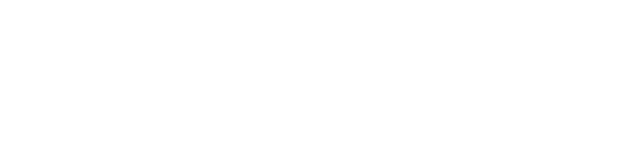
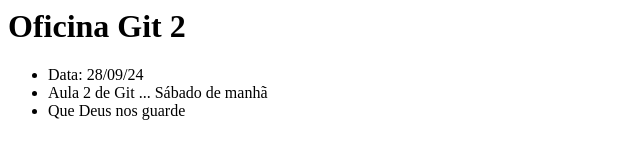
Before and after one commit to B2zin/gitnapratica2, a plain HTML site: page index.html in a window 1280 px wide. Shown: the whole page, without its empty margins (0-640 px from the left). Drawn offline with Linux system fonts and the light colour scheme.

Commit message:
modificação 1

```diff
--- a/index.html
+++ b/index.html
@@ -1,3 +1,14 @@
 <html>
-
+    <head>
+        <meta charset="utf-8">
+        <title>Oficina GIT 2</title>
+    </head>
+ <body>
+    <h1>Oficina Git 2</h1>
+    <ul>
+        <li>Data: 28/09/24</li>
+        <li>Aula 2 de Git ... Sábado de manhã</li>
+        <li>Que Deus nos guarde</li>
+    </ul>
+ </body>
 </html>
```
